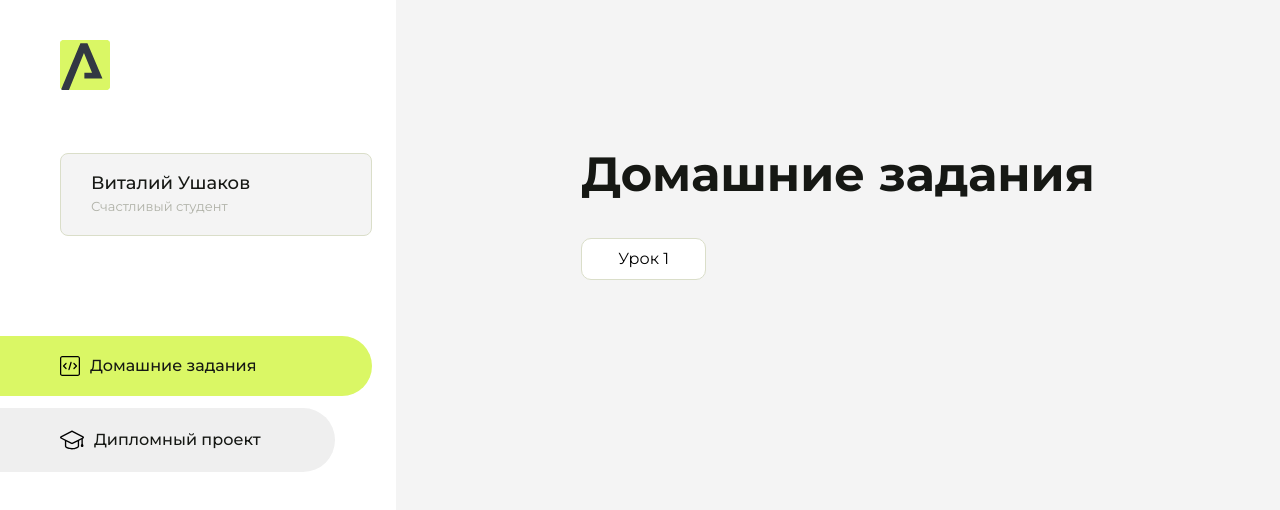
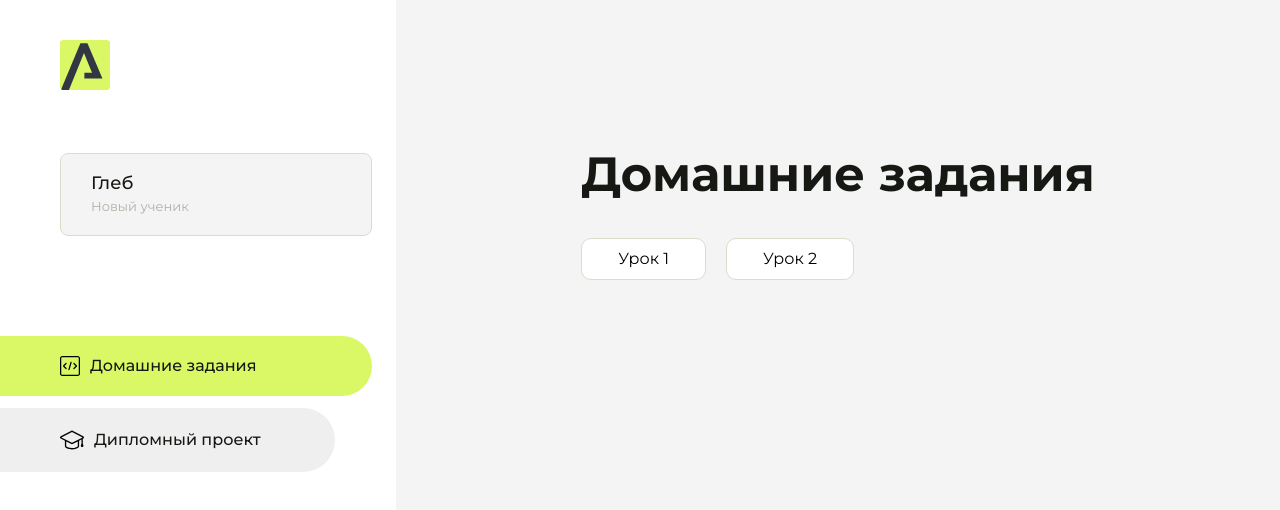
Before and after one commit to xpwxpwxpw/aroken_homework, a plain HTML site: page index.html in a window 1280 px wide. Drawn offline with Linux system fonts and the light colour scheme.

Commit message:
Update index.html

```diff
--- a/index.html
+++ b/index.html
@@ -43,8 +43,8 @@
                 </svg>
             </div>
             <div class="sidebar__user">
-                <div class="sidebar__name">Виталий Ушаков</div>
-                <div class="sidebar__text">Счастливый студент</div>
+                <div class="sidebar__name">Глеб</div>
+                <div class="sidebar__text">Новый ученик</div>
             </div>
             <div class="sidebar__tabs">
                 <div class="sidebar__item">
@@ -93,7 +93,10 @@
                 <div class="content__title">Домашние задания</div>
                 <ul class="content__list">
                     <li class="content__list-item">
-                        <a href="lesson1/index.html">Урок 1</a>
+                        <a href="Hello world/index.html">Урок 1</a>
+                    </li>
+                    <li class="content__list-item">
+                        <a href="hehexd">Урок 2</a>
                     </li>
                 </ul>
             </div>
```
